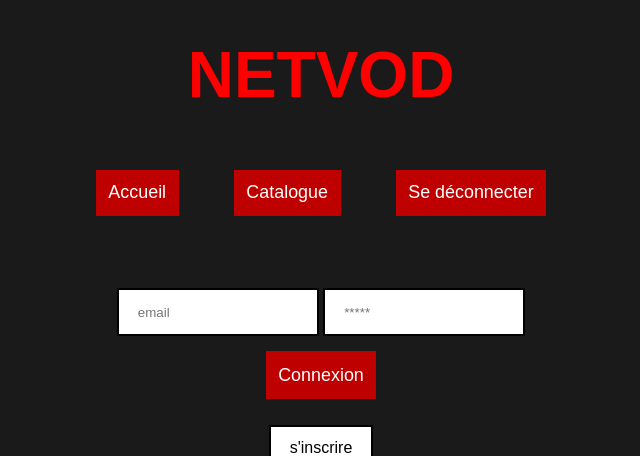
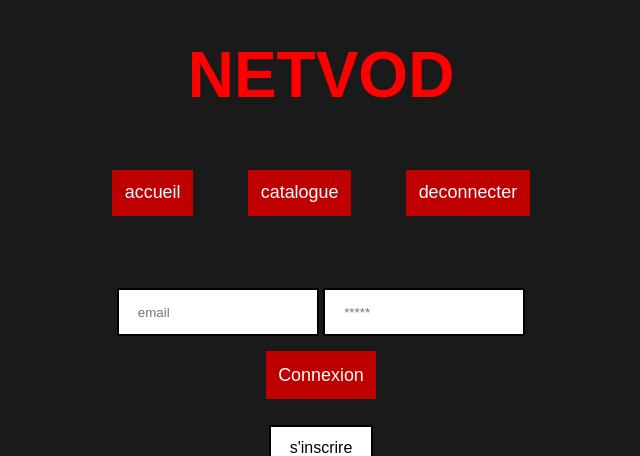
Before and after one commit to Perrier-Remi/SAE_dev_web, a PHP site: page / in a window 1280 px wide. Shown: the top 456 px of the page, without its empty margins (319-959 px from the left). Run offline with PHP 8.4, Linux system fonts and the light colour scheme.

Commit message:
oups désolé pour le bug

```diff
--- a/src/classes/dispatch/Dispatcher.php
+++ b/src/classes/dispatch/Dispatcher.php
@@ -74,9 +74,9 @@ class Dispatcher
         <body>
             <h1>NETVOD</h1>
             <form name='menu' action="" method='get'>
-                <input class="btnsubmit" type="submit" name="action" value="Accueil">
-                <input class="btnsubmit" type="submit" name="action" value="Catalogue">
-                <input class="btnsubmit" type="submit" name="action" value="Se déconnecter">
+                <input class="btnsubmit" type="submit" name="action" value="accueil">
+                <input class="btnsubmit" type="submit" name="action" value="catalogue">
+                <input class="btnsubmit" type="submit" name="action" value="deconnecter">
             </form>
             <br><br>
 
--- a/src/classes/styles/styleAction.css
+++ b/src/classes/styles/styleAction.css
@@ -75,5 +75,7 @@ h1
     width:15vw;
 }
 
+li img
+
 
 /*style="background-color: #1a1a1a; color: white;"*/
```
